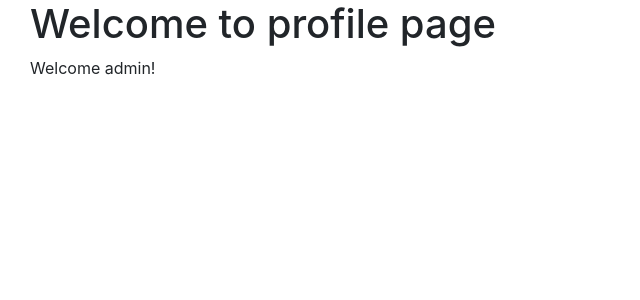
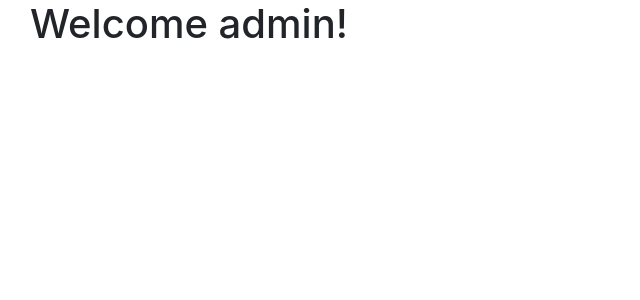
Before and after one commit to ibraeh/polls, a Django app: page /accounts/profile/ in a window 1280 px wide. Shown: the part 56-356 px from the top of the page, without its empty margins (0-640 px from the left). Run offline with Django 3.2, Linux system fonts and the light colour scheme; a user stored in the database is signed in; parts of the project's set-up code (start-up, migrations or seed data) failed here and were passed over; some libraries are stand-ins or nearby versions; some web fonts are replaced.

Commit message:
make it better

```diff
--- a/accounts/templates/accounts/profile.html
+++ b/accounts/templates/accounts/profile.html
@@ -9,9 +9,9 @@ Profile
 
 {% block content %}
 <div class="container-fluid">
-<h1>Welcome to profile page</h1>
+<!-- <h1>Welcome to profile page</h1> -->
 	{% if user.username %}
-<p>Welcome {{ user.username }}!</p>
+<h1>Welcome {{ user.username }}!</h1>
 {% else %}
 <p>Welcome anonymous user!
 You need to <a href="{%url 'login'%}">login</a></p>
```
